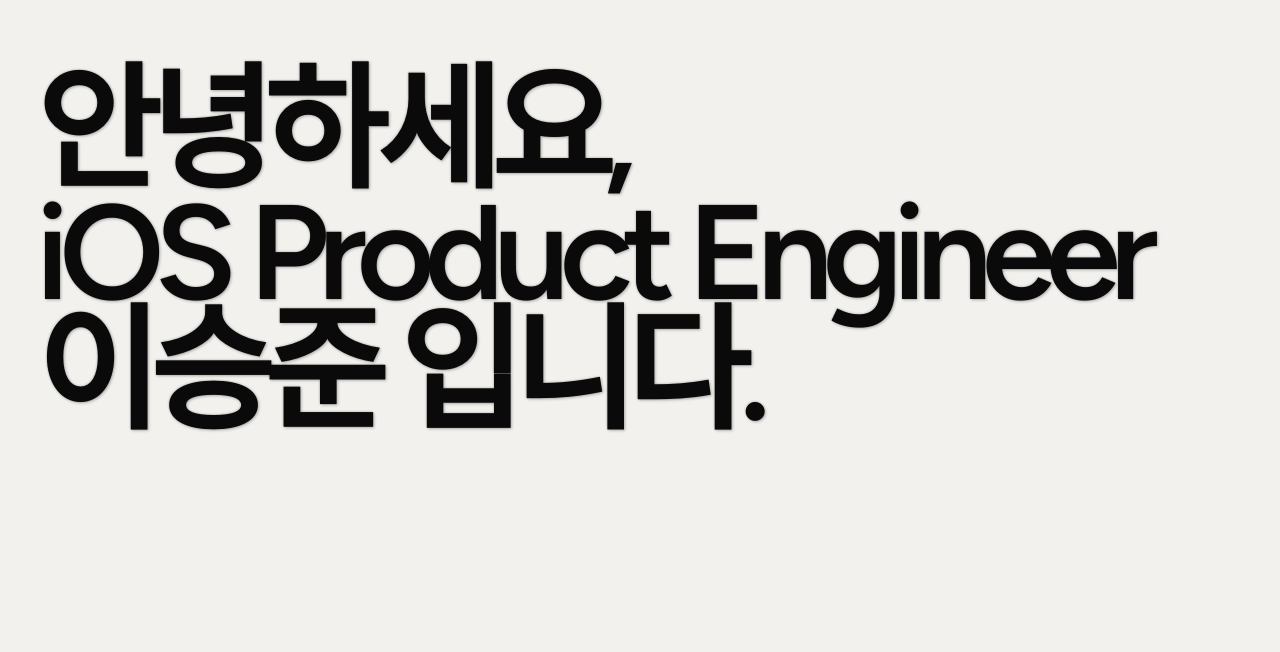
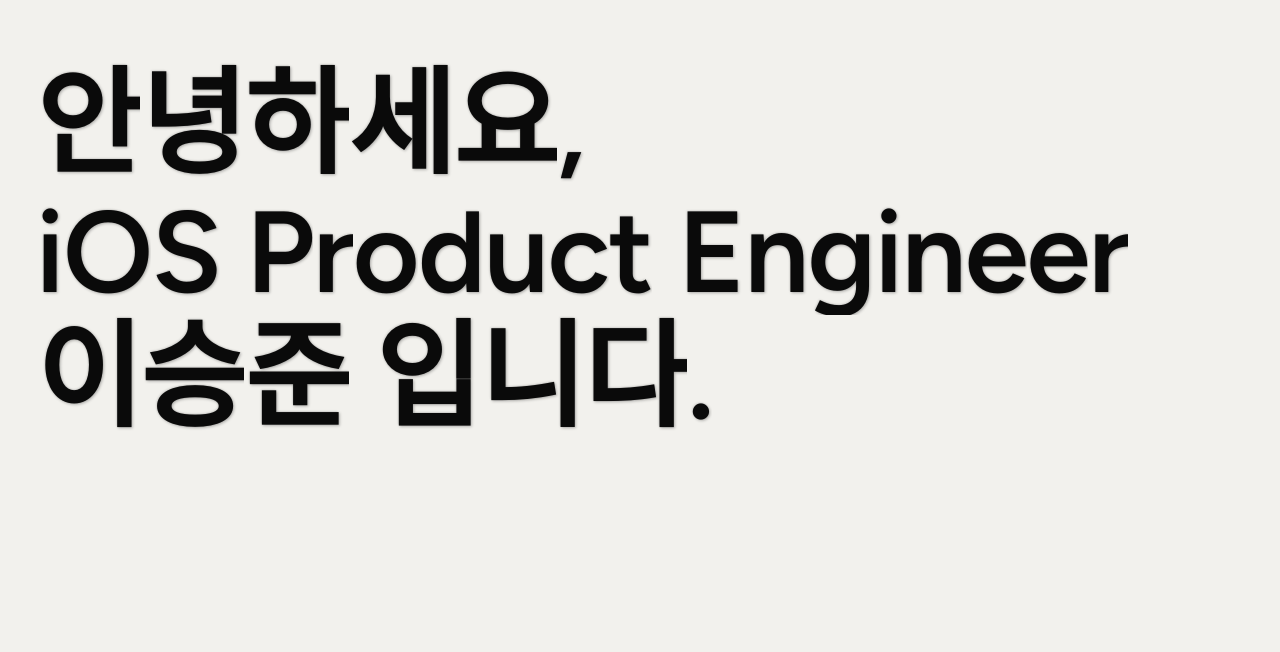
Before and after one commit to ValseLee/ValseLee.github.io, a Next.js app: page / in a window 1280 px wide. Shown: the part 148-800 px from the top of the page. Built offline with nearby package versions, Linux system fonts and the light colour scheme.

Commit message:
✨ feat: reveal display title character by character
Tested: node --test app/display-title-reveal.test.mjs; npm run lint -- --ignore-pattern .worktrees/**; npm run build

```diff
--- a/app/globals.css
+++ b/app/globals.css
@@ -65,10 +65,40 @@
 .display-title {
   max-width: 16ch;
   margin: 0;
-  font-size: clamp(4rem, 10.5vw, 10.5rem);
+  font-size: clamp(4rem, 9vw, 10.5rem);
   font-weight: 600;
-  line-height: 0.9;
-  letter-spacing: -0.075em;
+  line-height: 1.1;
+  letter-spacing: -0.015em;
+}
+
+.display-title-line {
+  display: block;
+}
+
+.display-title-word,
+.display-title-cut,
+.display-title-character {
+  display: inline-block;
+}
+
+.display-title-word {
+  white-space: nowrap;
+}
+
+.display-title-cut {
+  overflow: hidden;
+  vertical-align: bottom;
+}
+
+.display-title-character {
+  transform: translateY(110%);
+  animation: display-title-reveal 700ms cubic-bezier(0.16, 1, 0.3, 1) forwards;
+}
+
+@keyframes display-title-reveal {
+  to {
+    transform: translateY(0);
+  }
 }
 
 .hero-grid {
@@ -451,6 +481,11 @@
 }
 
 @media (prefers-reduced-motion: reduce) {
+  .display-title-character {
+    animation: none;
+    transform: none;
+  }
+
   *,
   *::before,
   *::after {
--- a/app/page.tsx
+++ b/app/page.tsx
@@ -1,5 +1,6 @@
 import Link from "next/link";
 import PortfolioGrid from "./PortfolioGrid";
+import { Fragment } from "react";
 import site from "@/content/site";
 import { getAllPortfolioProjects } from "@/lib/portfolio-content.mjs";
 import { getAllPosts } from "@/lib/posts";
@@ -16,12 +17,53 @@
   const projects = getAllPortfolioProjects();
   const posts = getAllPosts();
   const translations = getAllTranslations().slice(0, 5);
+  let revealIndex = 0;
+  const titleLines = site.identity.title.map((line) =>
+    line.split(" ").map((word) => ({
+      word,
+      characters: Array.from(word).map((character) => ({
+        character,
+        delay: `${revealIndex++ * 25}ms`,
+      })),
+    })),
+  );
 
   return (
     <>
       <section className="hero-grid" aria-labelledby="home-title">
-        <h1 id="home-title" className="display-title">
-          {site.identity.title}
+        <h1
+          id="home-title"
+          className="display-title"
+          aria-label={site.identity.title.join(" ")}
+        >
+          {titleLines.map((line, lineIndex) => (
+            <span
+              className="display-title-line"
+              aria-hidden="true"
+              key={site.identity.title[lineIndex]}
+            >
+              {line.map((word, wordIndex) => (
+                <Fragment key={`${word.word}-${wordIndex}`}>
+                  <span className="display-title-word">
+                    {word.characters.map((character, characterIndex) => (
+                      <span
+                        className="display-title-cut"
+                        key={`${character.character}-${characterIndex}`}
+                      >
+                        <span
+                          className="display-title-character"
+                          style={{ animationDelay: character.delay }}
+                        >
+                          {character.character}
+                        </span>
+                      </span>
+                    ))}
+                  </span>
+                  {wordIndex < line.length - 1 && " "}
+                </Fragment>
+              ))}
+            </span>
+          ))}
         </h1>
       </section>
 
--- a/content/site.tsx
+++ b/content/site.tsx
@@ -3,15 +3,7 @@
     name: "Celan",
     role: "iOS Product Engineer",
     titleText: "iOS Product Engineer | Celan",
-    title: (
-      <>
-        안녕하세요,
-        <br />
-        iOS Product Engineer
-        <br />
-        이승준 입니다.
-      </>
-    ),
+    title: ["안녕하세요,", "iOS Product Engineer", "이승준 입니다."],
     intro: "2년 이상 Swift/UIKit/SwiftUI 기반 iOS 애플리케이션을 개발·출시·운영하고, 제품 기획과 팀 협업을 통해 서비스 완성도와 사용자 지표를 개선해 왔습니다.",
   },
   about: {
```
Also changed, not shown: 1 other file (tests, documents, lock files or other folders).
